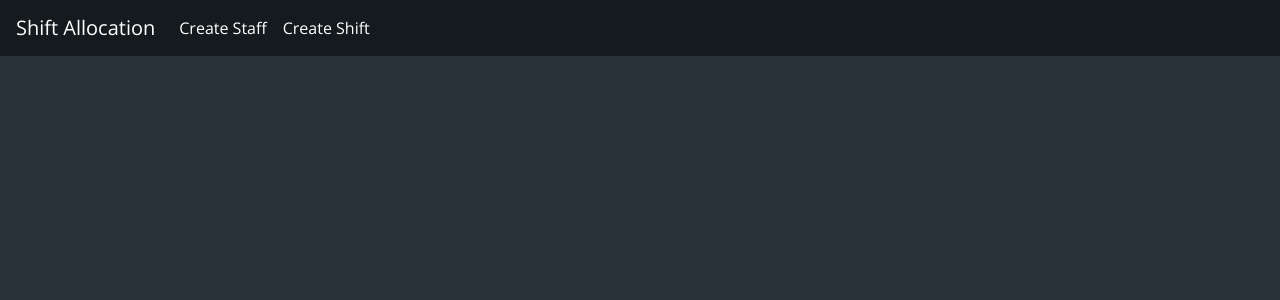
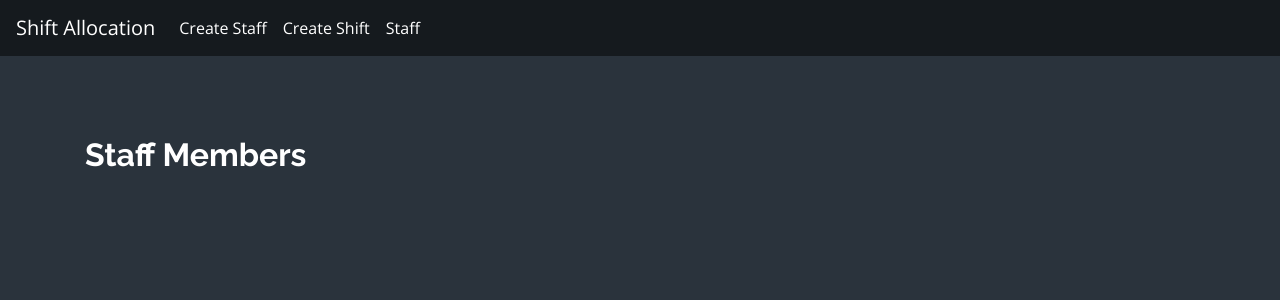
Before and after one commit to jasonm4130/Staff-Shift-Allocation, a React (Create React App) app in the folder frontend/: page /staff in a window 1280 px wide. Shown: the top 300 px of the page. Built offline with nearby package versions, Linux system fonts and the light colour scheme; no server answers.

Commit message:
fetch staff from graphql

```diff
--- a/frontend/src/App.js
+++ b/frontend/src/App.js
@@ -3,6 +3,7 @@ import { BrowserRouter as Router, Route } from "react-router-dom";
 import Navbar from './_components/navbar';
 import CreateStaff from './_components/createStaff';
 import CreateShift from './_components/createShift';
+import DisplayStaff from './_components/displayStaff';
 
 function App() {
     return (
@@ -18,6 +19,10 @@ function App() {
                         path="/create-shift"
                         component={() => <CreateShift />}
                     />
+                    <Route
+                        path="/staff"
+                        component={() => <DisplayStaff />}
+                    />
                 </div>
             </div>
         </Router>
--- /dev/null
+++ b/frontend/src/_components/displayStaff.js
@@ -0,0 +1,65 @@
+import React, { Component } from 'react'
+
+export default class DisplayStaff extends Component {
+
+    constructor(props) {
+        super(props)
+
+        this.getStaffMembers();
+
+    }
+
+    render() {
+        return (
+            <div className="m-t-75">
+                <h1>Staff Members</h1>
+            </div>
+        )
+    }
+
+    getStaffMembers() {
+
+        const request = {
+            query: `
+            query {
+                staffMembers {
+                    _id
+                    name
+                    maxHours
+                    daysUnavailable
+                    validRoles
+                    assignedShifts{
+                        _id
+                        day
+                        description
+                        hours
+                        requiredRole
+                    }
+                }
+            }
+            `
+        }
+
+        fetch('http://localhost:8000/api', {
+            method: 'POST',
+            body: JSON.stringify(request),
+            headers: {
+                'Content-Type': 'application/json'
+            }
+        })
+        .then(response => {
+            if (response.status !== 200 && response.status !== 201) {
+                throw new Error('Failed!');
+            }
+            return response.json()
+        })
+        .then(response => {
+            this.setState({
+                staff: response,
+            })
+        })
+        .catch(error => {
+            console.log(error);
+        });
+    }
+}
--- a/frontend/src/_components/navbar.js
+++ b/frontend/src/_components/navbar.js
@@ -17,6 +17,9 @@ export default class Navbar extends Component {
                     <li className="nav-item">
                         <Link to="/create-shift" className="nav-link">Create Shift</Link>
                     </li>
+                    <li className="nav-item">
+                        <Link to="/staff" className="nav-link">Staff</Link>
+                    </li>
                 </ul>
                 </div>
             </nav>
```
Also changed, not shown: 1 other file (tests, documents, lock files or other folders).
